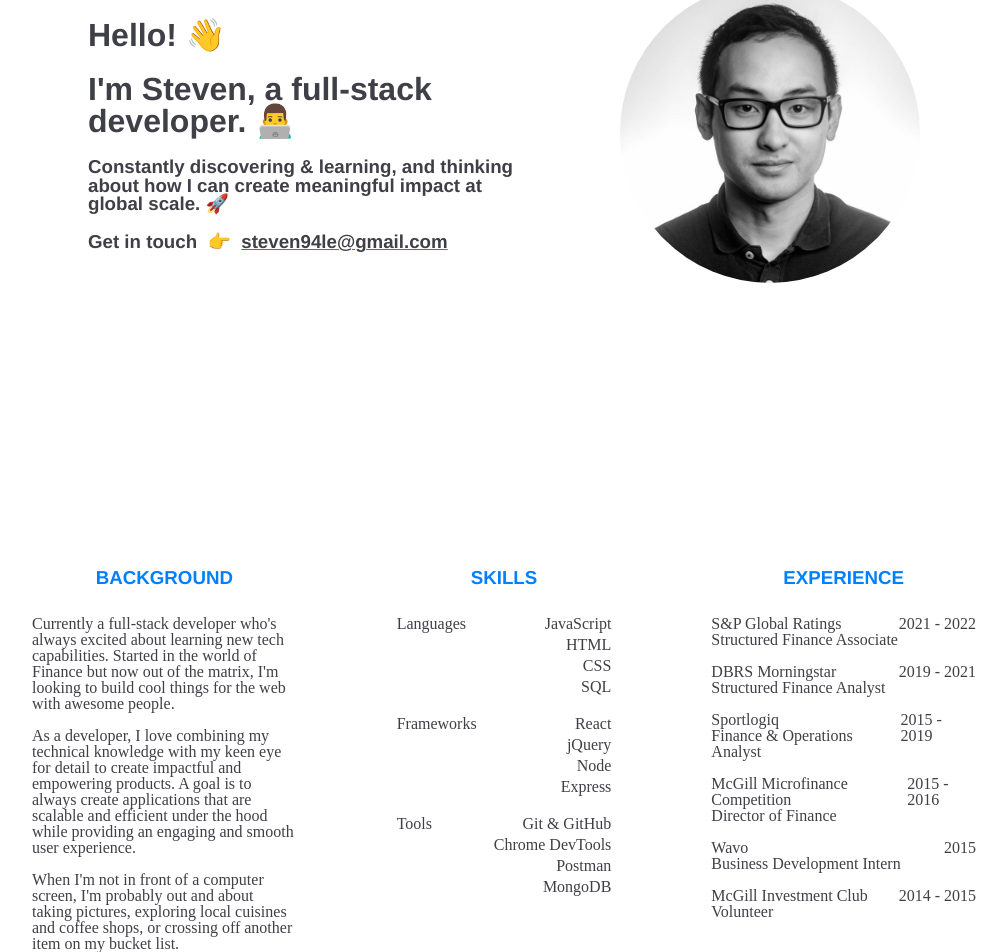
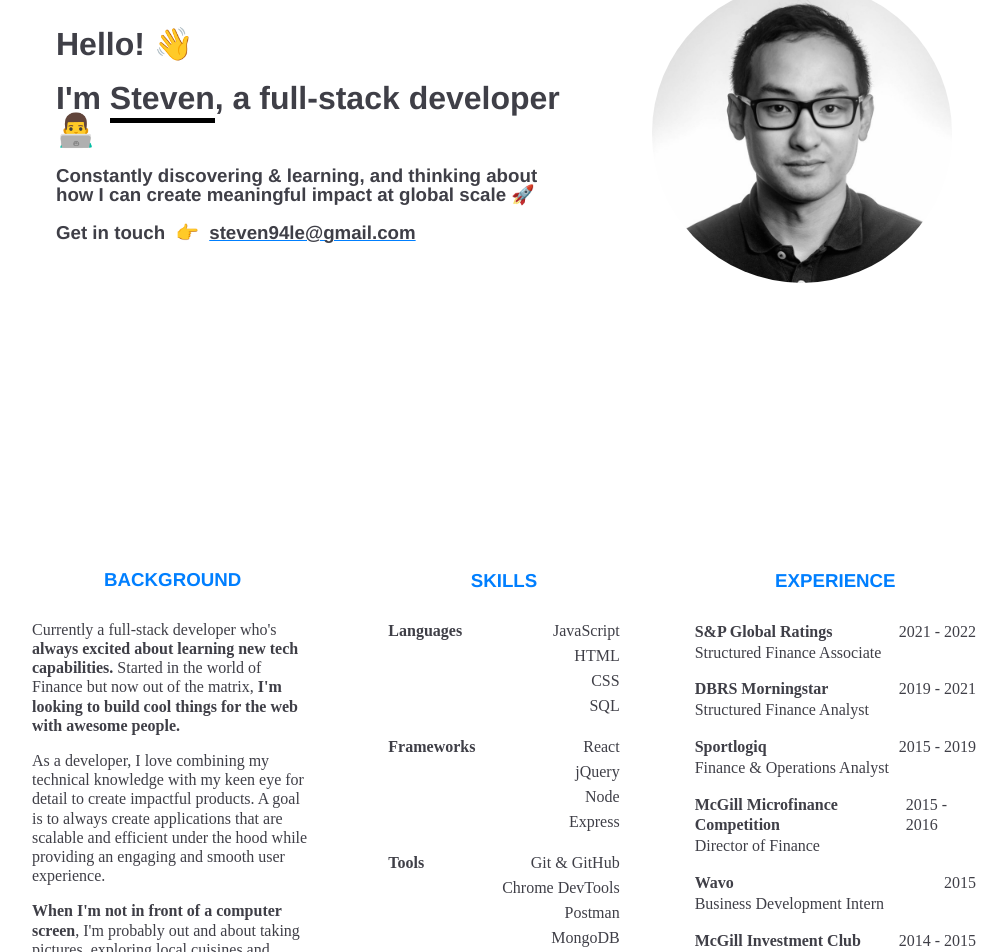
Before and after one commit to steven94le/portfolio, a React (Create React App) app: page / in a window 1280 px wide. Shown: the part 274-1226 px from the top of the page, without its empty margins (136-1143 px from the left). Built offline with nearby package versions, Linux system fonts and the light colour scheme.

Commit message:
minor update to font styling

```diff
--- a/src/Experience.js
+++ b/src/Experience.js
@@ -12,22 +12,25 @@ const Experience = () => {
         <h3>Background</h3>
         <ColumnText>
           <p>
-            Currently a full-stack developer who's always excited about learning
-            new tech capabilities. Started in the world of Finance but now out
-            of the matrix, I'm looking to build cool things for the web with
-            awesome people.
+            Currently a full-stack developer who's{" "}
+            <SpanBold>
+              always excited about learning new tech capabilities.{" "}
+            </SpanBold>
+            Started in the world of Finance but now out of the matrix,{" "}
+            <SpanBold>
+              I'm looking to build cool things for the web with awesome people.
+            </SpanBold>
           </p>
           <p>
             As a developer, I love combining my technical knowledge with my keen
-            eye for detail to create impactful and empowering products. A goal
-            is to always create applications that are scalable and efficient
-            under the hood while providing an engaging and smooth user
-            experience.
+            eye for detail to create impactful products. A goal is to always
+            create applications that are scalable and efficient under the hood
+            while providing an engaging and smooth user experience.
           </p>
           <p>
-            When I'm not in front of a computer screen, I'm probably out and
-            about taking pictures, exploring local cuisines and coffee shops, or
-            crossing off another item on my bucket list.
+            <SpanBold>When I'm not in front of a computer screen</SpanBold>, I'm
+            probably out and about taking pictures, exploring local cuisines and
+            coffee shops, or crossing off another item on my bucket list.
           </p>
         </ColumnText>
       </Column1>
@@ -35,7 +38,7 @@ const Experience = () => {
         <h3>Skills</h3>
         <ColumnText>
           <Skill>
-            <p>Languages</p>
+            <SpanBold>Languages</SpanBold>
             <div>
               <p>JavaScript</p>
               <p>HTML</p>
@@ -44,7 +47,7 @@ const Experience = () => {
             </div>
           </Skill>
           <Skill>
-            <p>Frameworks</p>
+            <SpanBold>Frameworks</SpanBold>
             <div>
               <p>React</p>
               <p>jQuery</p>
@@ -53,7 +56,7 @@ const Experience = () => {
             </div>
           </Skill>
           <Skill>
-            <p>Tools</p>
+            <SpanBold>Tools</SpanBold>
             <div>
               <p>Git & GitHub</p>
               <p>Chrome DevTools</p>
@@ -68,42 +71,42 @@ const Experience = () => {
         <ColumnText>
           <Job>
             <div>
-              <p>S&P Global Ratings</p>
+              <SpanBold>S&P Global Ratings</SpanBold>
               <p>Structured Finance Associate</p>
             </div>
             <p>2021 - 2022</p>
           </Job>
           <Job>
             <div>
-              <p>DBRS Morningstar</p>
+              <SpanBold>DBRS Morningstar</SpanBold>
               <p>Structured Finance Analyst</p>
             </div>
             <p>2019 - 2021</p>
           </Job>
           <Job>
             <div>
-              <p>Sportlogiq</p>
+              <SpanBold>Sportlogiq</SpanBold>
               <p>Finance & Operations Analyst</p>
             </div>
             <p>2015 - 2019</p>
           </Job>
           <Job>
             <div>
-              <p>McGill Microfinance Competition</p>
+              <SpanBold>McGill Microfinance Competition</SpanBold>
               <p>Director of Finance</p>
             </div>
             <p>2015 - 2016</p>
           </Job>
           <Job>
             <div>
-              <p>Wavo</p>
+              <SpanBold>Wavo</SpanBold>
               <p>Business Development Intern</p>
             </div>
             <p>2015</p>
           </Job>
           <Job>
             <div>
-              <p>McGill Investment Club</p>
+              <SpanBold>McGill Investment Club</SpanBold>
               <p>Volunteer</p>
             </div>
             <p>2014 - 2015</p>
@@ -118,7 +121,7 @@ const Container = styled.div`
   display: grid;
   grid-template-columns: repeat(3, 1fr);
   grid-auto-rows: minmax(100px, auto);
-  grid-gap: 75px;
+  grid-gap: 50px;
   grid-template-areas:
     "background skills experience"
     "background skills experience"
@@ -147,14 +150,17 @@ const Column = styled.div`
 
 const Column1 = styled(Column)`
   grid-area: background;
+  line-height: 1.2;
 `;
 
 const Column2 = styled(Column)`
   grid-area: skills;
+  line-height: 1.25;
 `;
 
 const Column3 = styled(Column)`
   grid-area: experience;
+  line-height: 1.3;
 `;
 
 const ColumnText = styled.div`
@@ -162,6 +168,10 @@ const ColumnText = styled.div`
   flex-direction: column;
   margin-top: 10px;
   gap: 1rem;
+`;
+
+const SpanBold = styled.span`
+  font-weight: bold;
 `;
 
 const Skill = styled.div`
--- a/src/FeaturedProjects.js
+++ b/src/FeaturedProjects.js
@@ -151,6 +151,7 @@ const Project = styled.div`
   transform: translateY(100px);
   opacity: 0;
   transition: 1s;
+  line-height: 1.4;
 
   &.active {
     transform: translateY(0);
@@ -161,6 +162,10 @@ const Project = styled.div`
 const LeftSide = styled.div`
   width: 60%;
   margin-right: 5rem;
+
+  h3 {
+    display: inline;
+  }
 `;
 
 const RightSide = styled.div`
--- a/src/LandingPage.js
+++ b/src/LandingPage.js
@@ -8,10 +8,12 @@ const LandingPage = () => {
     <Container>
       <Left>
         <h1>Hello! 👋</h1>
-        <h1>I'm Steven, a full-stack developer. 👨‍💻 </h1>
+        <h1>
+          I'm <SpanName>Steven</SpanName>, a full-stack developer 👨‍💻{" "}
+        </h1>
         <h3>
           Constantly discovering & learning, and thinking about how I can create
-          meaningful impact at global scale. 🚀
+          meaningful impact at global scale 🚀
         </h3>
         <h3>
           Get in touch &nbsp;👉 &nbsp;
@@ -38,7 +40,7 @@ const fadeInAnimation = keyframes`
 
 const Container = styled.div`
   height: 100vh;
-  width: 65vw;
+  width: 70vw;
   display: flex;
   justify-content: center;
   align-items: center;
@@ -47,6 +49,11 @@ const Container = styled.div`
 `;
 
 const Left = styled.div``;
+
+const SpanName = styled.span`
+  border-bottom: 5px solid black;
+  padding-bottom: 2px;
+`;
 
 const Right = styled.div``;
 
--- a/src/OtherProjects.js
+++ b/src/OtherProjects.js
@@ -145,6 +145,7 @@ const Project = styled.div`
   padding: 0.1rem 1rem;
   font-size: 16px;
   margin: 1rem 0;
+  line-height: 1.5;
 
   > p:first-child {
     font-weight: bold;
@@ -155,6 +156,7 @@ const Project = styled.div`
     font-size: 12px;
     text-transform: uppercase;
     vertical-align: bottom;
+    margin-top: 5px;
   }
 `;
 
```
